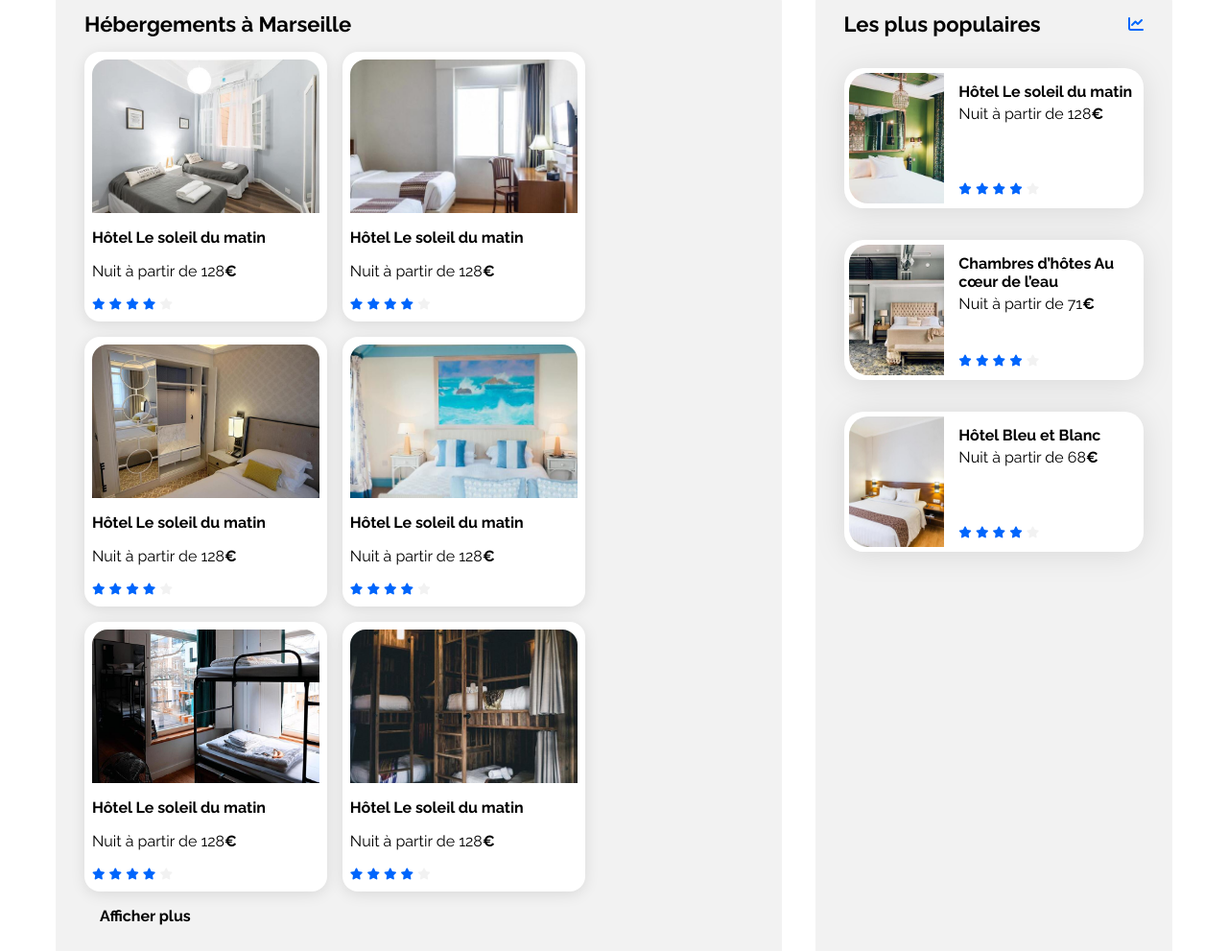
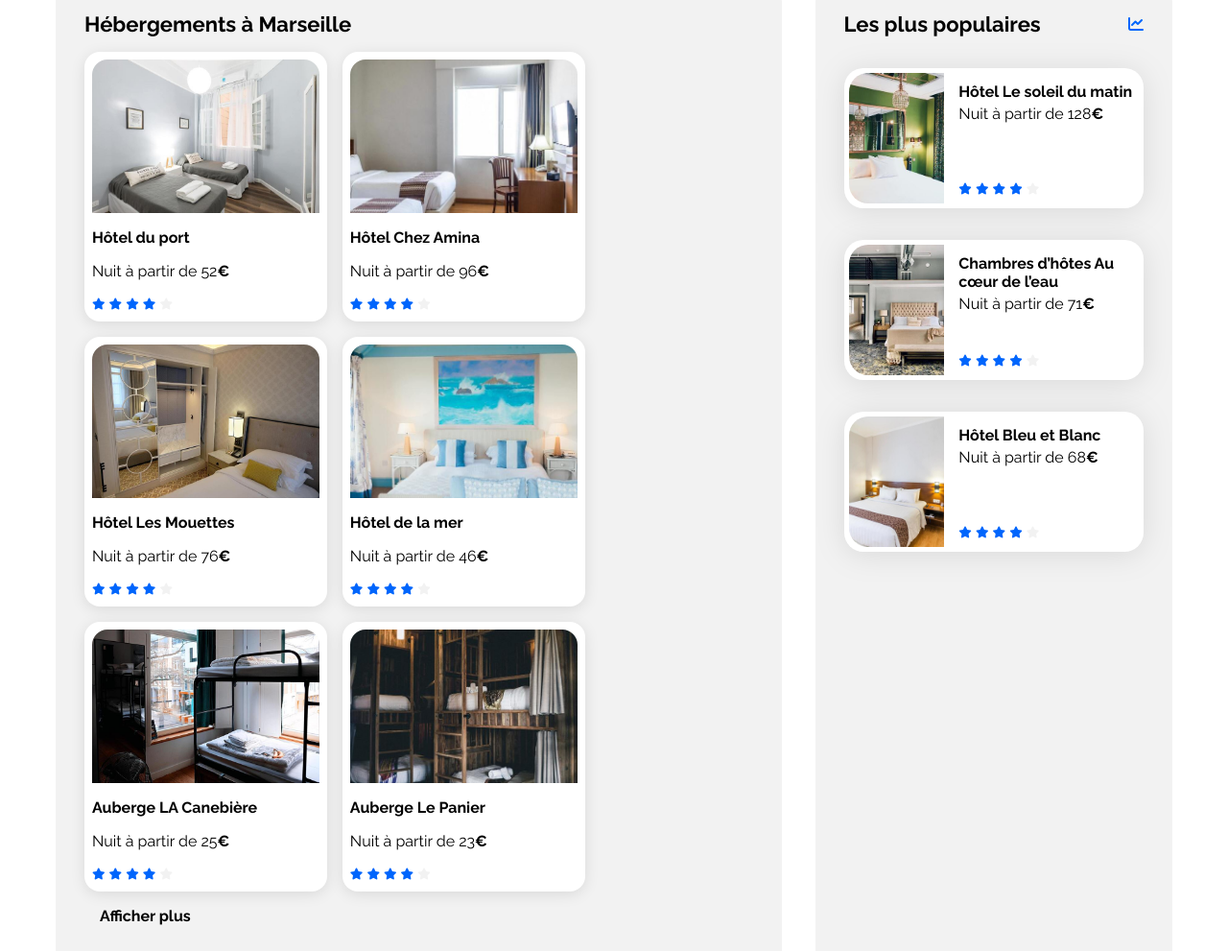
Before and after one commit to BennyBenV/booki-starter-code-master, a plain HTML site: page index.html in a window 1280 px wide. Shown: the part 428-1419 px from the top of the page at 96% size. Drawn offline with Linux system fonts and the light colour scheme.

Commit message:
Noms hébergements

```diff
--- a/css/style.css
+++ b/css/style.css
@@ -69,7 +69,6 @@ img{
     justify-content: space-between;
 }
 
-.hebergements-and-populaires section {}
 
 .hebergements,
 .populaires {
--- a/index.html
+++ b/index.html
@@ -93,8 +93,8 @@
                                     class="chambre">
 
                                 <div class="card-txt">
-                                    <h3 class="card-title">Hôtel Le soleil du matin</h3>
-                                    <p class="card-subtitle">Nuit à partir de 128<span class="euro">€</span></p>
+                                    <h3 class="card-title">Hôtel du port</h3>
+                                    <p class="card-subtitle">Nuit à partir de 52<span class="euro">€</span></p>
                                 </div>
                                 <div class="card-rating">
                                     <i class="fa-xs fa-solid fa-star" aria-hidden="true"></i>
@@ -113,8 +113,8 @@
                                     class="chambre">
 
                                 <div class="card-txt">
-                                    <h3 class="card-title">Hôtel Le soleil du matin</h3>
-                                    <p class="card-subtitle">Nuit à partir de 128<span class="euro">€</span></p>
+                                    <h3 class="card-title">Hôtel Chez Amina</h3>
+                                    <p class="card-subtitle">Nuit à partir de 96<span class="euro">€</span></p>
                                 </div>
                                 <div class="card-rating">
                                     <i class="fa-xs fa-solid fa-star" aria-hidden="true"></i>
@@ -133,8 +133,8 @@
                                     class="chambre">
 
                                 <div class="card-txt">
-                                    <h3 class="card-title">Hôtel Le soleil du matin</h3>
-                                    <p class="card-subtitle">Nuit à partir de 128<span class="euro">€</span></p>
+                                    <h3 class="card-title">Hôtel Les Mouettes</h3>
+                                    <p class="card-subtitle">Nuit à partir de 76<span class="euro">€</span></p>
                                 </div>
                                 <div class="card-rating">
                                     <i class="fa-xs fa-solid fa-star" aria-hidden="true"></i>
@@ -153,8 +153,8 @@
                                     class="chambre">
 
                                 <div class="card-txt">
-                                    <h3 class="card-title">Hôtel Le soleil du matin</h3>
-                                    <p class="card-subtitle">Nuit à partir de 128<span class="euro">€</span></p>
+                                    <h3 class="card-title">Hôtel de la mer</h3>
+                                    <p class="card-subtitle">Nuit à partir de 46<span class="euro">€</span></p>
                                 </div>
                                 <div class="card-rating">
                                     <i class="fa-xs fa-solid fa-star" aria-hidden="true"></i>
@@ -173,8 +173,8 @@
                                     class="chambre">
 
                                 <div class="card-txt">
-                                    <h3 class="card-title">Hôtel Le soleil du matin</h3>
-                                    <p class="card-subtitle">Nuit à partir de 128<span class="euro">€</span></p>
+                                    <h3 class="card-title">Auberge LA Canebière</h3>
+                                    <p class="card-subtitle">Nuit à partir de 25<span class="euro">€</span></p>
                                 </div>
                                 <div class="card-rating">
                                     <i class="fa-xs fa-solid fa-star" aria-hidden="true"></i>
@@ -193,8 +193,8 @@
                                     class="chambre">
 
                                 <div class="card-txt">
-                                    <h3 class="card-title">Hôtel Le soleil du matin</h3>
-                                    <p class="card-subtitle">Nuit à partir de 128<span class="euro">€</span></p>
+                                    <h3 class="card-title">Auberge Le Panier</h3>
+                                    <p class="card-subtitle">Nuit à partir de 23<span class="euro">€</span></p>
                                 </div>
                                 <div class="card-rating">
                                     <i class="fa-xs fa-solid fa-star" aria-hidden="true"></i>
```
